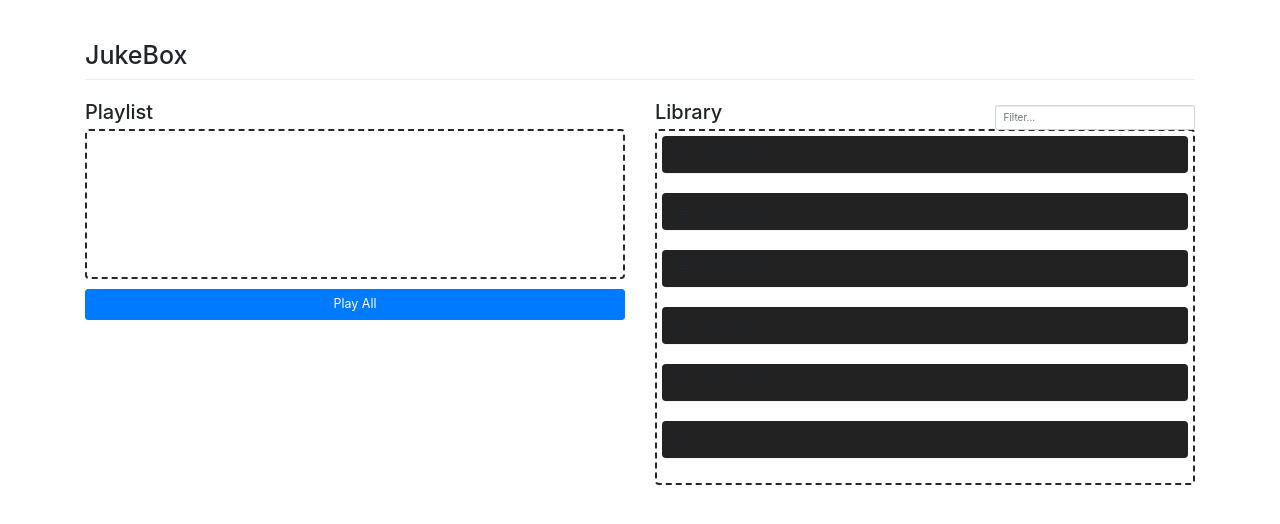
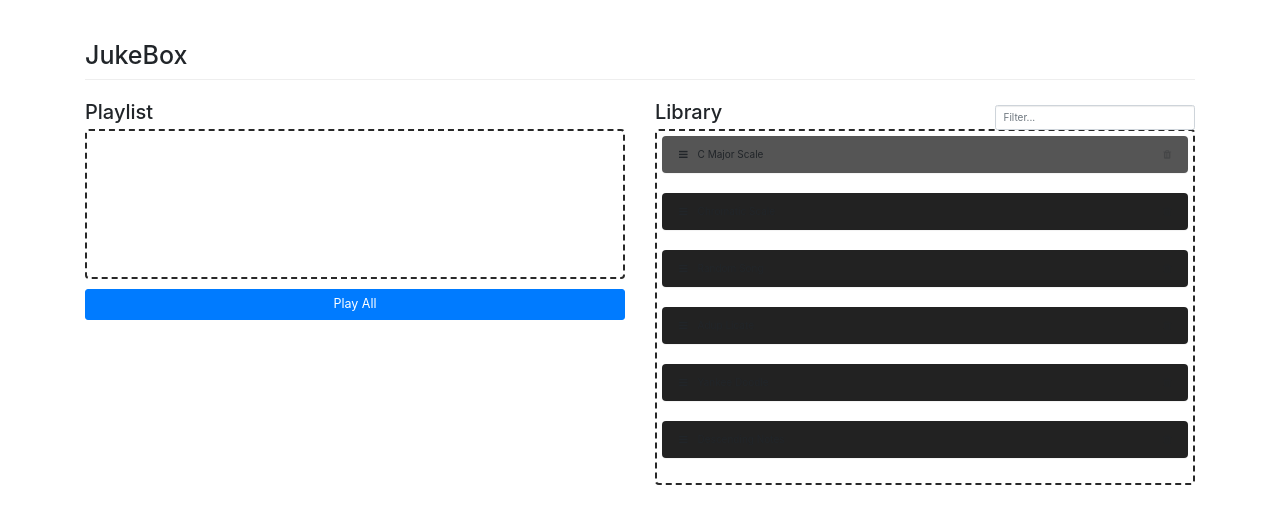
Before and after one commit to tylersuzukinelson/jukebox-4, a plain HTML site: page index.html in a window 1280 px wide. In both pictures the pointer is over the item "C Major Scale". Drawn offline with nearby package versions, Linux system fonts and the light colour scheme.

Commit message:
Added song highlighting

```diff
--- a/app.css
+++ b/app.css
@@ -23,6 +23,16 @@ li {
   box-shadow: 0 1px 1px rgba(0, 0, 0, 0.05);
   padding: 10px 16px;
   cursor: pointer;
+  transition: background-color 0.5s;
+}
+
+/*
+  When a song is hovered, animate its background color
+  to a lighter grey over 0.5s, using CSS selectors.
+*/
+
+li:hover {
+  background-color: #555555;
 }
 
 li .fa-bars {
```
